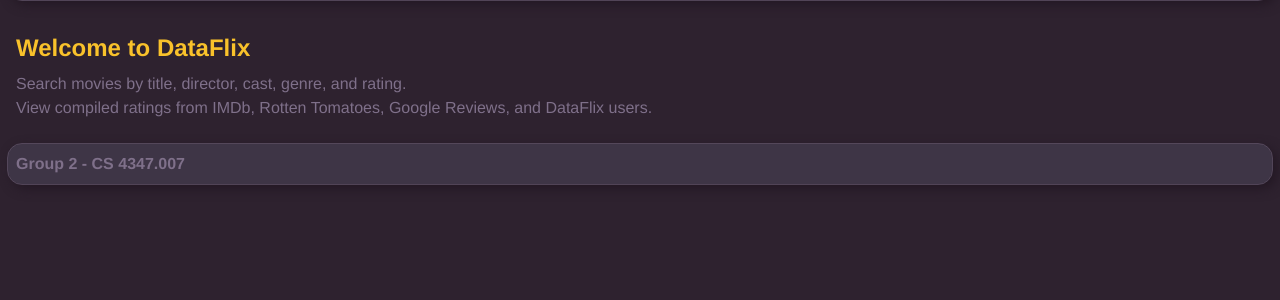
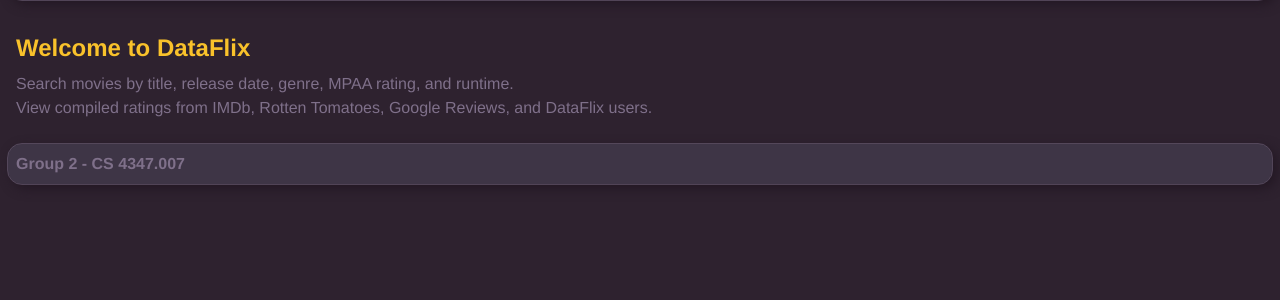
Before and after one commit to Ckepilino-SE/Movie_Database, a PHP site: page / in a window 1280 px wide. Shown: the part 48-348 px from the top of the page. Run offline with PHP 8.4, Linux system fonts and the light colour scheme.

Commit message:
fixed lie in index.php

```diff
--- a/index.php
+++ b/index.php
@@ -18,7 +18,7 @@
   </header>
   <main>
     <h2>Welcome to DataFlix</h2>
-    <p>Search movies by title, director, cast, genre, and rating.</p>
+    <p>Search movies by title, release date, genre, MPAA rating, and runtime.</p>
     <p>View compiled ratings from IMDb, Rotten Tomatoes, Google Reviews, and DataFlix users.</p>
   </main>
 
```
